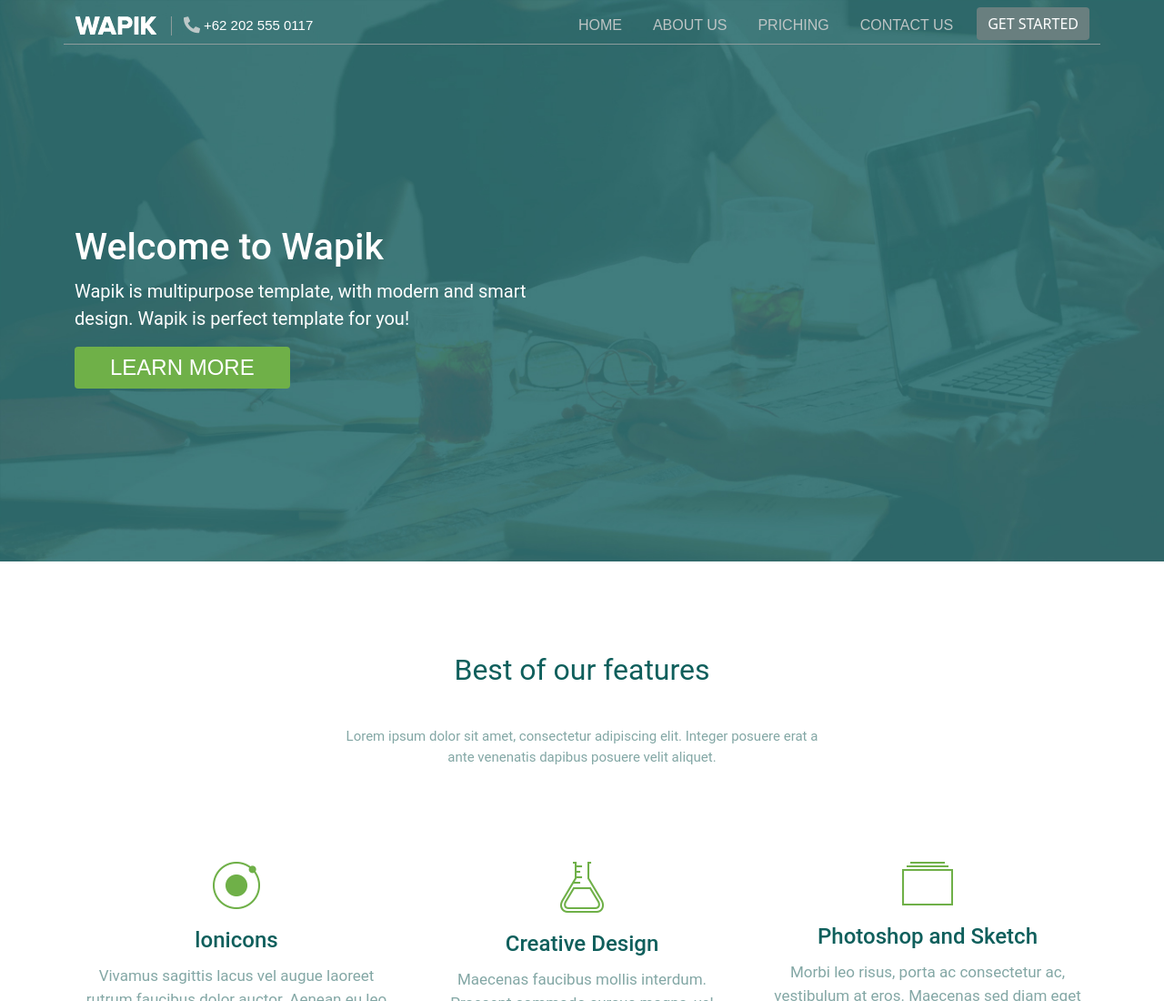
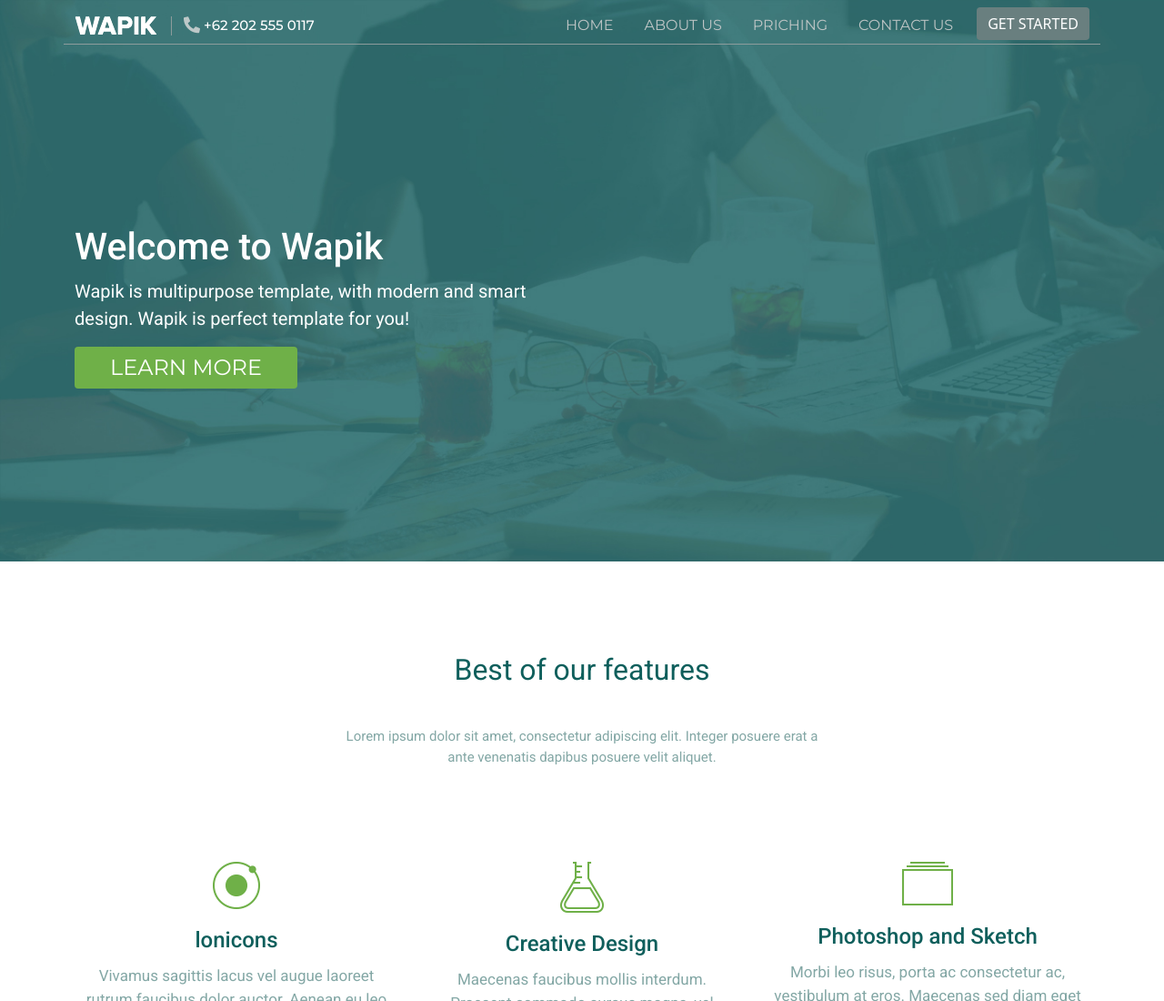
Before and after one commit to tonmoyt/wapik, a plain HTML site: page index.html in a window 1280 px wide. Shown: the top 1100 px of the page at 91% size. Drawn offline with nearby package versions, Linux system fonts and the light colour scheme; a script that the page names is missing.

Commit message:
Update index.html

```diff
--- a/index.html
+++ b/index.html
@@ -5,8 +5,9 @@
     <meta charset="utf-8">
     <meta name="viewport" content="width=device-width, initial-scale=1">
     <!--font start-->
-    <link rel="preconnect" href="https://fonts.gstatic.com">
-<link href="https://fonts.googleapis.com/css2?family=Source+Sans+Pro:wght@200;300;400;600;700;900&display=swap" rel="stylesheet">
+    <link rel="preconnect" href="https://fonts.googleapis.com">
+<link rel="preconnect" href="https://fonts.gstatic.com" crossorigin>
+<link href="https://fonts.googleapis.com/css2?family=Montserrat:wght@100;200;300;400;500;600;700;800;900&family=Roboto:wght@100;300;400;500;700;900&display=swap" rel="stylesheet">
 
     <!--font end-->
 
```
